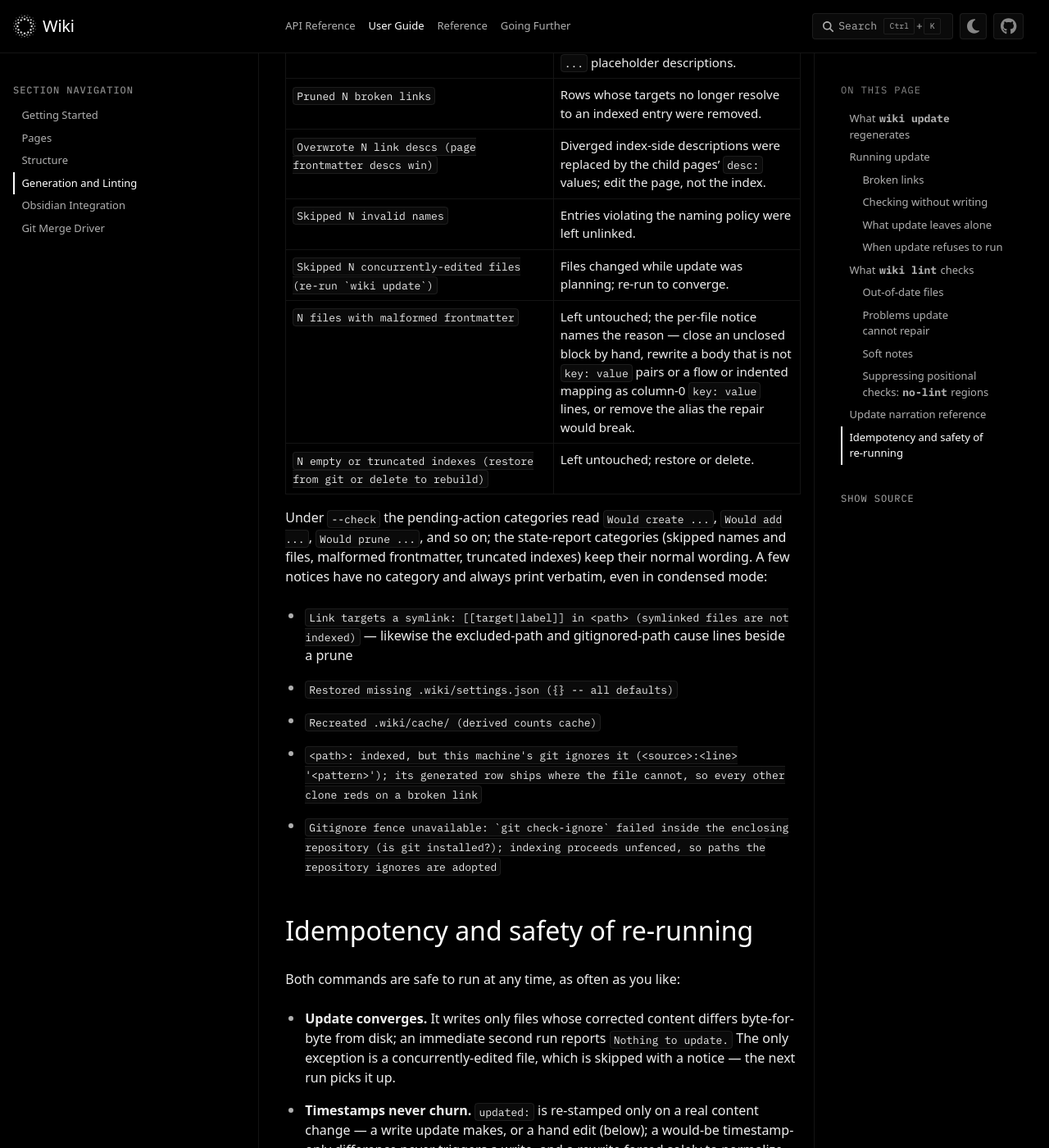
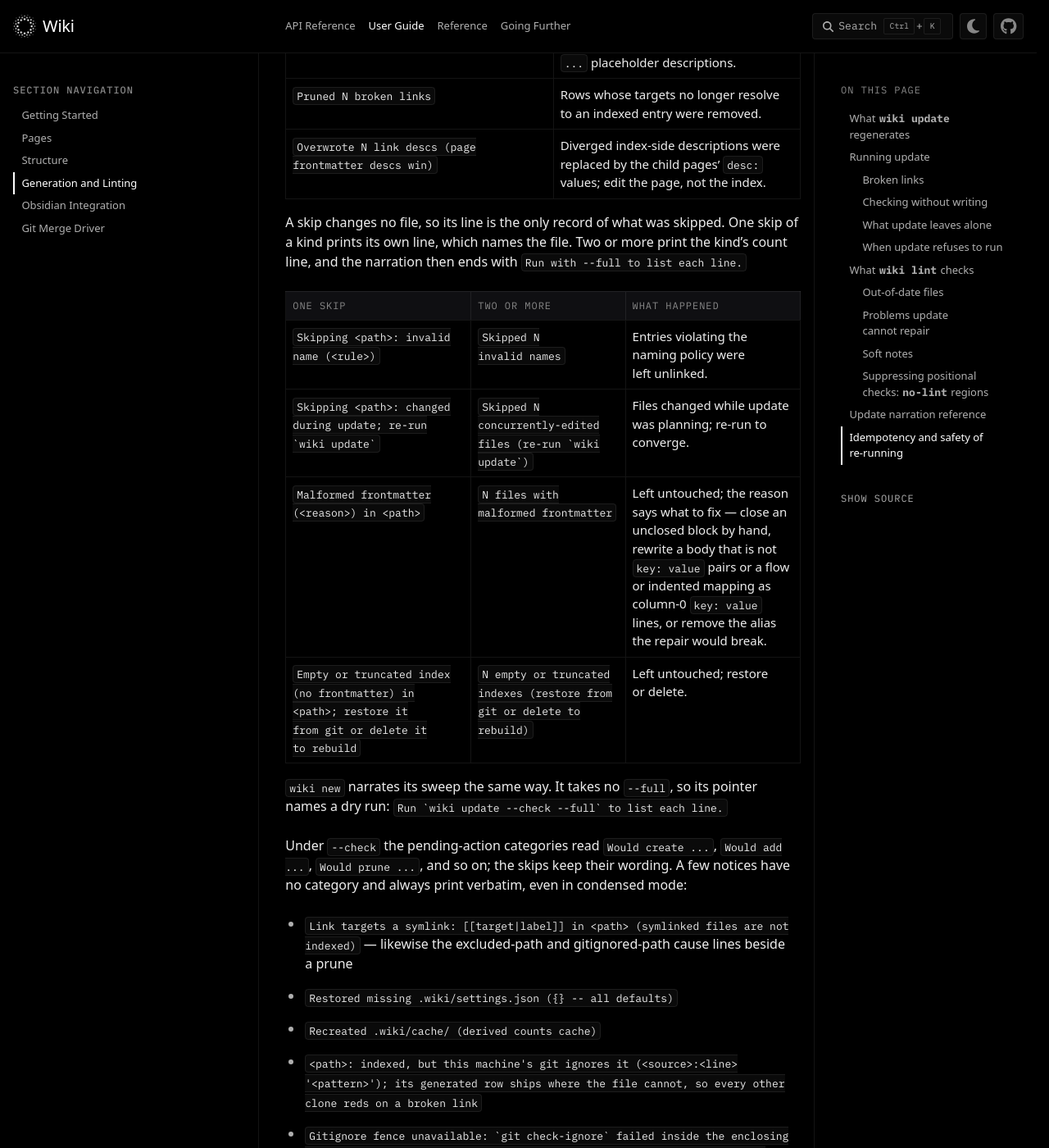
Before and after one commit to plasma-ai/wiki, a Sphinx documentation site: the page built from docs/guide/generation.rst, in a window 1280 px wide and 1400 px high, scrolled down 14805 px. Shown: the whole window at 82% size. Built offline with Sphinx 7.4.7 and the PyData theme 0.15.4, drawn with Linux system fonts in a browser that asks for light colours; some web fonts are replaced; pages that are not in the unit, such as notebooks, are missing from menus; some of the changed text lies outside the part shown.

Commit message:
name a lone skipped file in the condensed update output
A skip changes no file, so its narration line is the only record of the
file. The condensed default printed `Skipped 1 invalid name` with no
path and no pointer to `--full`. One skip of a kind now prints its own
line, for the four kinds: an invalid name, a file edited during the run,
malformed frontmatter and an empty or truncated index. When a kind
repeats, its count line stays and the narration ends with
`Run with --full to list each line.`

The skip kinds move to a table of their own, `_UPDATE_NOTE_CATEGORIES`,
since they have one count line and no `--check` wording. `wiki new`
condenses its sweep with the same function and takes no `--full`, so its
pointer names `wiki update --check --full`.

Co-Authored-By: Claude Fable 5.2 <noreply@anthropic.com>

````diff
--- a/docs/guide/generation.rst
+++ b/docs/guide/generation.rst
@@ -129,8 +129,8 @@ stdout; all narration prints to stderr. Update exits 0 after a successful run
      - Print every narration line individually, in emission order.
    * - ``--count``
      - on (the effective default)
-     - Print one count line per narration category. Mutually exclusive with
-       ``--full``.
+     - Print one line per narration category: its count, or a lone skip.
+       Mutually exclusive with ``--full``.
 
 One caveat on scoped runs: a category change on the page or index at the
 scope's root cannot refresh its label in the *parent* index, because the
@@ -654,23 +654,44 @@ topics/_index.md``). The condensed lines and what they mean:
    * - ``Overwrote N link descs (page frontmatter descs win)``
      - Diverged index-side descriptions were replaced by the child pages'
        ``desc:`` values; edit the page, not the index.
-   * - ``Skipped N invalid names``
+
+A skip changes no file, so its line is the only record of what was skipped.
+One skip of a kind prints its own line, which names the file. Two or more
+print the kind's count line, and the narration then ends with ``Run with
+--full to list each line.``
+
+.. list-table::
+   :header-rows: 1
+   :widths: 36 30 34
+
+   * - One skip
+     - Two or more
+     - What happened
+   * - ``Skipping <path>: invalid name (<rule>)``
+     - ``Skipped N invalid names``
      - Entries violating the naming policy were left unlinked.
-   * - ``Skipped N concurrently-edited files (re-run `wiki update`)``
+   * - ``Skipping <path>: changed during update; re-run `wiki update```
+     - ``Skipped N concurrently-edited files (re-run `wiki update`)``
      - Files changed while update was planning; re-run to converge.
-   * - ``N files with malformed frontmatter``
-     - Left untouched; the per-file notice names the reason — close an
-       unclosed block by hand, rewrite a body that is not ``key: value``
-       pairs or a flow or indented mapping as column-0 ``key: value`` lines,
-       or remove the alias the repair would break.
-   * - ``N empty or truncated indexes (restore from git or delete to rebuild)``
+   * - ``Malformed frontmatter (<reason>) in <path>``
+     - ``N files with malformed frontmatter``
+     - Left untouched; the reason says what to fix — close an unclosed block
+       by hand, rewrite a body that is not ``key: value`` pairs or a flow or
+       indented mapping as column-0 ``key: value`` lines, or remove the alias
+       the repair would break.
+   * - ``Empty or truncated index (no frontmatter) in <path>; restore it from
+       git or delete it to rebuild``
+     - ``N empty or truncated indexes (restore from git or delete to rebuild)``
      - Left untouched; restore or delete.
 
+``wiki new`` narrates its sweep the same way. It takes no ``--full``, so its
+pointer names a dry run: ``Run `wiki update --check --full` to list each
+line.``
+
 Under ``--check`` the pending-action categories read ``Would create ...``,
-``Would add ...``, ``Would prune ...``, and so on; the state-report categories
-(skipped names and files, malformed frontmatter, truncated indexes) keep
-their normal wording. A few notices have no category and always print
-verbatim, even in condensed mode:
+``Would add ...``, ``Would prune ...``, and so on; the skips keep their
+wording. A few notices have no category and always print verbatim, even in
+condensed mode:
 
 - ``Link targets a symlink: [[target|label]] in <path> (symlinked files are
   not indexed)`` — likewise the excluded-path and gitignored-path cause
--- a/docs/guide/getting-started.rst
+++ b/docs/guide/getting-started.rst
@@ -289,8 +289,8 @@ rhythm of working with a wiki: add or move markdown files, run
      - Print every narration line instead of per-category counts
        (default: off).
    * - ``--count``
-     - Print one count line per narration category — the default; mutually
-       exclusive with ``--full``.
+     - Print one line per narration category, its count or a lone skip — the
+       default; mutually exclusive with ``--full``.
 
 ``wiki lint`` options:
 
````
Also changed, not shown: other parts of docs/guide/generation.rst (+1 -1 lines), CHANGELOG.md (+9 -0 lines), docs/cli/index.rst (+8 -4 lines), 3 other files.
